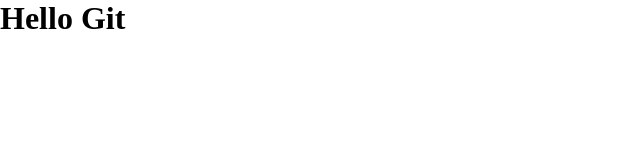
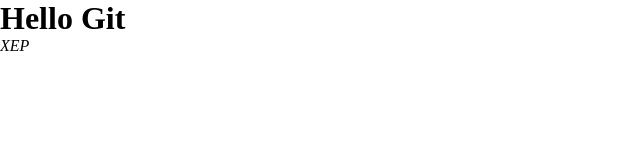
Before and after one commit to KAPITAL911/git-course, a plain HTML site: page index.html in a window 1280 px wide. Shown: the full height of the page, 0-640 px from the left. Drawn offline with Linux system fonts and the light colour scheme.

Commit message:
to test clone

```diff
--- a/index.html
+++ b/index.html
@@ -13,6 +13,7 @@
 </head>
 <body>
     <h1>Hello Git</h1>
+    <p><i>XEP</i></p>
 </body>
 <script src="script.js"></script>
 </html>
```
